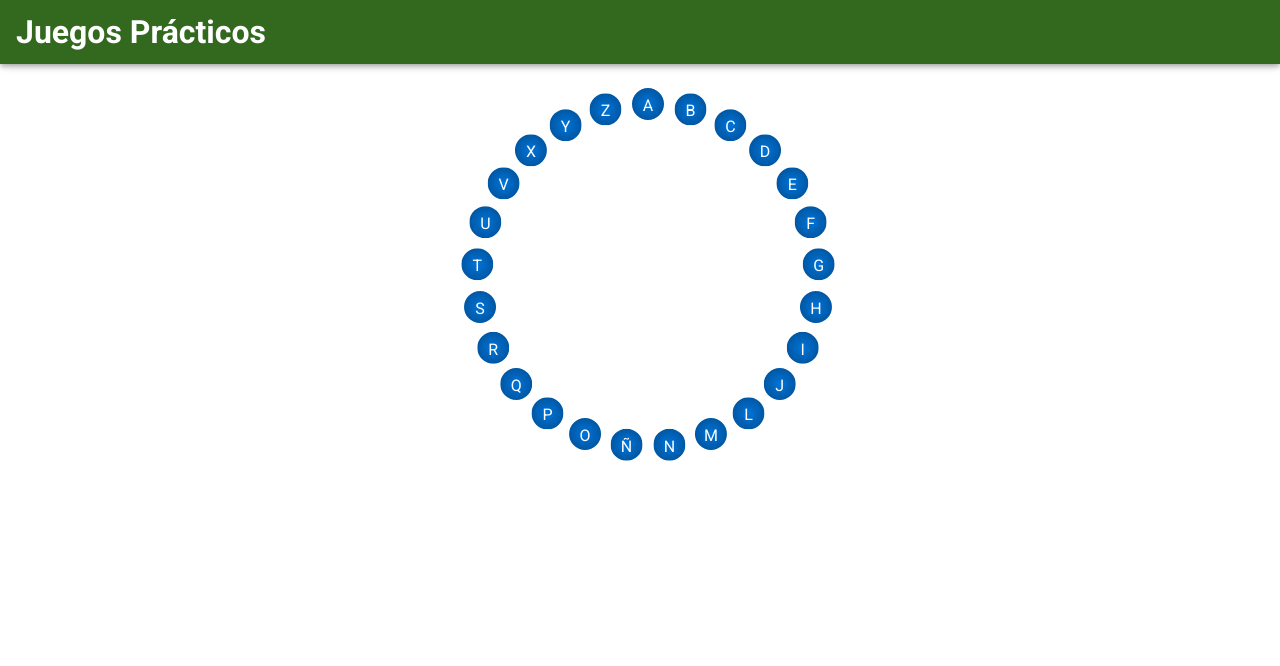
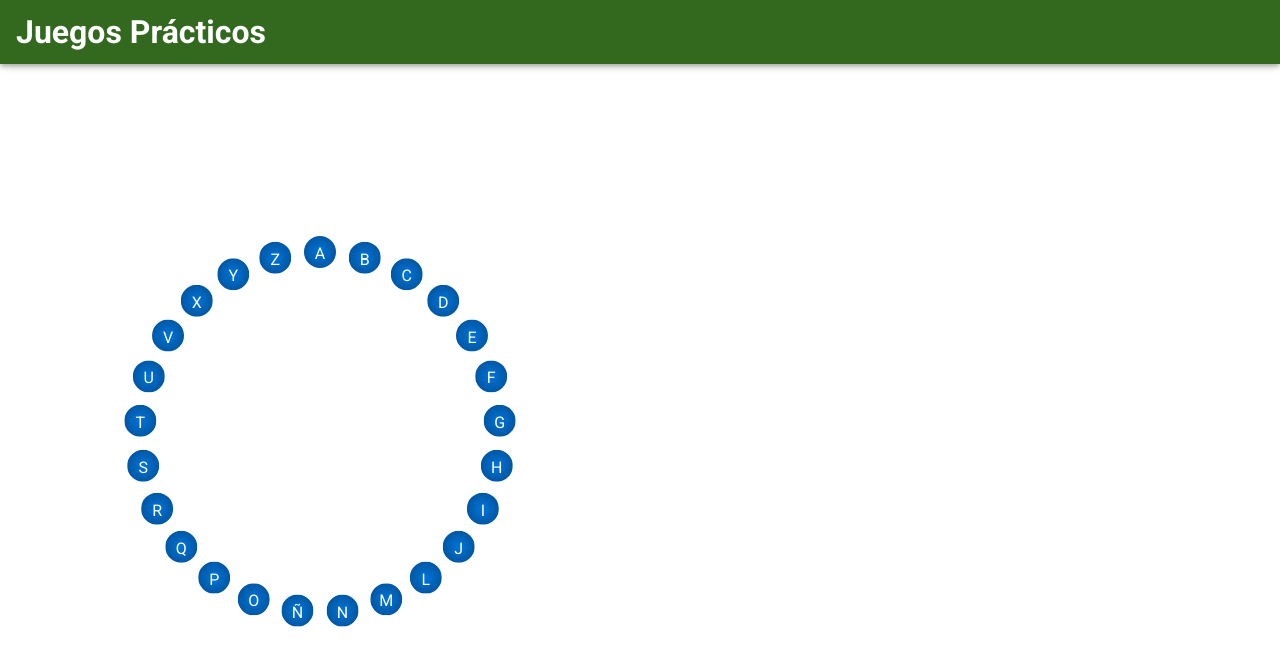
Before and after one commit to fasalgad/ruleta-palabras, a Vue app: page /r in a window 1280 px wide. Shown: the top 666 px of the page. Built offline with nearby package versions, Linux system fonts and the light colour scheme.

Commit message:
Con un poco mas de forma

```diff
--- a/src/components/Ingreso.vue
+++ b/src/components/Ingreso.vue
@@ -1,6 +1,8 @@
 <template>
   <v-container>
-     <div class="circle-container">
+    <v-row>
+      <v-col>
+        <div class="circle-container">
           <ul class="circle">
             <li
               v-for="(palabra, index) in palabras"
@@ -13,6 +15,74 @@
             </li>
           </ul>
         </div>
+      </v-col>
+      <span v-if="malas === 3">
+        <v-alert type="error">
+          Superaste el máximo de intentos bye bye!!!
+        </v-alert>
+      </span>
+      <v-col>
+        <v-card>
+          <v-card-title class="headline">Pregunta Aquí</v-card-title>
+          <center></center>
+        </v-card>
+        <v-row>
+          <v-form
+            ref="form"
+            v-model="valid"
+            :lazy-validation="lazy"
+            @submit.prevent="validate"
+          >
+            <v-text-field
+              v-model="termino"
+              :counter="10"
+              :rules="palRules"
+              label="Palabra"
+              required
+            ></v-text-field>
+
+            <v-btn
+              :disabled="!valid"
+              color="success"
+              class="mr-4"
+              @click="validate"
+            >
+              Aceptar
+            </v-btn>
+
+            <v-btn color="warning" class="mr-4" @click="saltar">
+              Siguiente
+            </v-btn>
+          </v-form>
+        </v-row>
+        <br />
+
+        <v-row>
+          <div>
+            <v-card>
+              <v-card-title class="headline"
+                >Término correspondiente:</v-card-title
+              >
+              <center>{{ actual }}</center>
+            </v-card>
+
+            <br />
+
+            <v-card>
+              <v-card-title class="headline">Número de correctas</v-card-title>
+              <center>{{ correctas }}</center>
+            </v-card>
+
+            <br />
+
+            <v-card>
+              <v-card-title class="headline">Número de errores:</v-card-title>
+              <center>{{ malas }}</center>
+            </v-card>
+          </div>
+        </v-row>
+      </v-col>
+    </v-row>
 
     <div class="light-blue lighten-5">
       <v-row>
@@ -41,65 +111,6 @@
               </v-list-item-group>
             </v-list>
           </v-card>
-        </v-col>
-
-        <v-col>
-          <v-form
-            ref="form"
-            v-model="valid"
-            :lazy-validation="lazy"
-            @submit.prevent="validate"
-          >
-            <v-text-field
-              v-model="termino"
-              :counter="10"
-              :rules="palRules"
-              label="Palabra"
-              required
-            ></v-text-field>
-
-            <v-btn
-              :disabled="!valid"
-              color="success"
-              class="mr-4"
-              @click="validate"
-            >
-              Aceptar
-            </v-btn>
-
-            <v-btn color="warning" class="mr-4" @click="saltar">
-              Siguiente
-            </v-btn>
-          </v-form>
-
-          <span v-if="malas === 3">
-            <v-alert type="error">
-              Superaste el máximo de intentos bye bye!!!
-            </v-alert>
-          </span>
-
-          <v-col>
-            <v-card>
-              <v-card-title class="headline"
-                >Término correspondiente:</v-card-title
-              >
-              <center>{{ actual }}</center>
-            </v-card>
-
-            <br />
-
-            <v-card>
-              <v-card-title class="headline">Número de correctas</v-card-title>
-              <center>{{ correctas }}</center>
-            </v-card>
-
-            <br />
-
-            <v-card>
-              <v-card-title class="headline">Número de errores:</v-card-title>
-              <center>{{ malas }}</center>
-            </v-card>
-          </v-col>
         </v-col>
       </v-row>
     </div>
@@ -146,7 +157,7 @@
             //Debe pasar a la siguiente letra
             console.log(this.palabraseleccionada.letra)
             this.palabraseleccionada.estilo = 'estilo-success'
-            this.item='item--success'
+            this.item = 'item--success'
 
             this.palabras.forEach(ele => {
               if (ele.letra == this.palabraseleccionada.letra) {
@@ -245,11 +256,6 @@
   color: rgb(255, 136, 0) !important;
 }
 
-.circle-container {
-  padding-top: 2em;
-  width: 100%;
-}
-
 .circle {
   position: relative;
   width: 22em;
@@ -270,79 +276,92 @@
   margin: -0.625em;
 }
 .circle > *:nth-of-type(1) {
-  transform: rotate(270deg) translate(10.6875em) rotate(-270deg);
+  transform: rotate(275.4deg) translate(10.6875em) rotate(-278.4deg);
 }
 .circle > *:nth-of-type(2) {
-  transform: rotate(284.4deg) translate(10.6875em) rotate(-284.4deg);
+  transform: rotate(292.3deg) translate(10.6875em) rotate(-291.3deg);
 }
 .circle > *:nth-of-type(3) {
-  transform: rotate(298.8deg) translate(10.6875em) rotate(-298.8deg);
+  transform: rotate(305.32deg) translate(10.6875em) rotate(-304.32deg);
 }
 .circle > *:nth-of-type(4) {
-  transform: rotate(313.2deg) translate(10.6875em) rotate(-313.2deg);
+  transform: rotate(318.28deg) translate(10.6875em) rotate(-317.28deg);
 }
 .circle > *:nth-of-type(5) {
-  transform: rotate(327.6deg) translate(10.6875em) rotate(-327.6deg);
+  transform: rotate(330.24deg) translate(10.6875em) rotate(-330.24deg);
 }
 .circle > *:nth-of-type(6) {
-  transform: rotate(342deg) translate(10.6875em) rotate(-342deg);
+  transform: rotate(343.2deg) translate(10.6875em) rotate(-343.2deg);
 }
 .circle > *:nth-of-type(7) {
-  transform: rotate(356.4deg) translate(10.6875em) rotate(-356.4deg);
+  transform: rotate(356.16deg) translate(10.6875em) rotate(-356.16deg);
 }
+
 .circle > *:nth-of-type(8) {
-  transform: rotate(370.8deg) translate(10.6875em) rotate(-370.8deg);
+  transform: rotate(369.12deg) translate(10.6875em) rotate(-369.12deg);
 }
+
 .circle > *:nth-of-type(9) {
-  transform: rotate(385.2deg) translate(10.6875em) rotate(-385.2deg);
+  transform: rotate(382.08deg) translate(10.6875em) rotate(-382.08deg);
 }
+
 .circle > *:nth-of-type(10) {
-  transform: rotate(399.6deg) translate(10.6875em) rotate(-399.6deg);
+  transform: rotate(395.04deg) translate(10.6875em) rotate(-395.04deg);
 }
+
 .circle > *:nth-of-type(11) {
-  transform: rotate(414deg) translate(10.6875em) rotate(-414deg);
+  transform: rotate(408deg) translate(10.6875em) rotate(-408deg);
 }
+
 .circle > *:nth-of-type(12) {
-  transform: rotate(428.4deg) translate(10.6875em) rotate(-428.4deg);
+  transform: rotate(420.96deg) translate(10.6875em) rotate(-420.96deg);
 }
+
 .circle > *:nth-of-type(13) {
-  transform: rotate(442.8deg) translate(10.6875em) rotate(-442.8deg);
+  transform: rotate(433.92deg) translate(10.6875em) rotate(-433.92deg);
 }
+
 .circle > *:nth-of-type(14) {
-  transform: rotate(457.2deg) translate(10.6875em) rotate(-457.2deg);
+  transform: rotate(446.88deg) translate(10.6875em) rotate(-446.88deg);
 }
 .circle > *:nth-of-type(15) {
-  transform: rotate(471.6deg) translate(10.6875em) rotate(-471.6deg);
+  transform: rotate(459.84deg) translate(10.6875em) rotate(-459.84deg);
 }
 .circle > *:nth-of-type(16) {
-  transform: rotate(486deg) translate(10.6875em) rotate(-486deg);
+  transform: rotate(472.8deg) translate(10.6875em) rotate(-472.8deg);
 }
 .circle > *:nth-of-type(17) {
-  transform: rotate(500.4deg) translate(10.6875em) rotate(-500.4deg);
+  transform: rotate(485.76deg) translate(10.6875em) rotate(-485.76deg);
 }
 .circle > *:nth-of-type(18) {
-  transform: rotate(514.8deg) translate(10.6875em) rotate(-514.8deg);
+  transform: rotate(498.72deg) translate(10.6875em) rotate(-498.72deg);
 }
 .circle > *:nth-of-type(19) {
-  transform: rotate(529.2deg) translate(10.6875em) rotate(-529.2deg);
+  transform: rotate(511.68deg) translate(10.6875em) rotate(-511.68deg);
 }
 .circle > *:nth-of-type(20) {
-  transform: rotate(543.6deg) translate(10.6875em) rotate(-543.6deg);
+  transform: rotate(524.54deg) translate(10.6875em) rotate(-524.54deg);
 }
 .circle > *:nth-of-type(21) {
-  transform: rotate(558deg) translate(10.6875em) rotate(-558deg);
+  transform: rotate(537.6deg) translate(10.6875em) rotate(-537.6deg);
 }
 .circle > *:nth-of-type(22) {
-  transform: rotate(572.4deg) translate(10.6875em) rotate(-572.4deg);
+  transform: rotate(550.56deg) translate(10.6875em) rotate(-550.56deg);
 }
 .circle > *:nth-of-type(23) {
-  transform: rotate(586.8deg) translate(10.6875em) rotate(-586.8deg);
+  transform: rotate(563.52deg) translate(10.6875em) rotate(-563.52deg);
 }
 .circle > *:nth-of-type(24) {
-  transform: rotate(601.2deg) translate(10.6875em) rotate(-601.2deg);
+  transform: rotate(576.48deg) translate(10.6875em) rotate(-576.48deg);
 }
 .circle > *:nth-of-type(25) {
-  transform: rotate(615.6deg) translate(10.6875em) rotate(-615.6deg);
+  transform: rotate(589.44deg) translate(10.6875em) rotate(-589.44deg);
+}
+.circle > *:nth-of-type(26) {
+  transform: rotate(602.4deg) translate(10.6875em) rotate(-602.4deg);
+}
+.circle > *:nth-of-type(27) {
+  transform: rotate(619.36deg) translate(10.6875em) rotate(-615.36deg);
 }
 
 .circle .items {
--- a/src/views/R.vue
+++ b/src/views/R.vue
@@ -1,6 +1,8 @@
 <template>
  	<div class="circle-container">
-    <div class="title-container"></div>
+			<div class="title-container">
+				<p class="title">PASAPALABRA</p>
+			</div>
 		    <ul class="circle">
 		        <li class="item">A</li>
 		        <li class="item">B</li>
@@ -31,16 +33,19 @@
 		</div>
 </template>
 <style scoped>
-.title-container {
-  position: absolute;
-  top: 25%;
-  left: 50%;
-  transform: translate(-50%, -25%);
-}
-.circle-container {
+..circle-container {
 	padding-top: 2em;
 	width: 100%;
 }
+@media (min-width: 54.75em) {
+	.circle-container {
+		position: relative;
+		width: 50%;
+		height: 100%;
+		padding-top: 0;
+	}
+}
+
 .circle {
 	position: relative;
 	width: 21.375em;
@@ -135,6 +140,105 @@
 .circle > *:nth-of-type(25) {
 	transform: rotate(615.6deg) translate(10.6875em) rotate(-615.6deg);
 }
+@media (min-width: 54.75em) {
+	.circle {
+		position: relative;
+		width: 22.5em;
+		height: 22.5em;
+		border-radius: 50%;
+		padding: 0;
+		list-style: none;
+		position: absolute;
+		top: 50%;
+		left: 50%;
+		margin: 0;
+		transform: translate(-50%, -50%);
+	}
+	.circle > * {
+		display: block;
+		position: absolute;
+		top: 50%;
+		left: 50%;
+		width: 2.25em;
+		height: 2.25em;
+		margin: -1.125em;
+	}
+	.circle > *:nth-of-type(1) {
+		transform: rotate(270deg) translate(11.25em) rotate(-270deg);
+	}
+	.circle > *:nth-of-type(2) {
+		transform: rotate(284.4deg) translate(11.25em) rotate(-284.4deg);
+	}
+	.circle > *:nth-of-type(3) {
+		transform: rotate(298.8deg) translate(11.25em) rotate(-298.8deg);
+	}
+	.circle > *:nth-of-type(4) {
+		transform: rotate(313.2deg) translate(11.25em) rotate(-313.2deg);
+	}
+	.circle > *:nth-of-type(5) {
+		transform: rotate(327.6deg) translate(11.25em) rotate(-327.6deg);
+	}
+	.circle > *:nth-of-type(6) {
+		transform: rotate(342deg) translate(11.25em) rotate(-342deg);
+	}
+	.circle > *:nth-of-type(7) {
+		transform: rotate(356.4deg) translate(11.25em) rotate(-356.4deg);
+	}
+	.circle > *:nth-of-type(8) {
+		transform: rotate(370.8deg) translate(11.25em) rotate(-370.8deg);
+	}
+	.circle > *:nth-of-type(9) {
+		transform: rotate(385.2deg) translate(11.25em) rotate(-385.2deg);
+	}
+	.circle > *:nth-of-type(10) {
+		transform: rotate(399.6deg) translate(11.25em) rotate(-399.6deg);
+	}
+	.circle > *:nth-of-type(11) {
+		transform: rotate(414deg) translate(11.25em) rotate(-414deg);
+	}
+	.circle > *:nth-of-type(12) {
+		transform: rotate(428.4deg) translate(11.25em) rotate(-428.4deg);
+	}
+	.circle > *:nth-of-type(13) {
+		transform: rotate(442.8deg) translate(11.25em) rotate(-442.8deg);
+	}
+	.circle > *:nth-of-type(14) {
+		transform: rotate(457.2deg) translate(11.25em) rotate(-457.2deg);
+	}
+	.circle > *:nth-of-type(15) {
+		transform: rotate(471.6deg) translate(11.25em) rotate(-471.6deg);
+	}
+	.circle > *:nth-of-type(16) {
+		transform: rotate(486deg) translate(11.25em) rotate(-486deg);
+	}
+	.circle > *:nth-of-type(17) {
+		transform: rotate(500.4deg) translate(11.25em) rotate(-500.4deg);
+	}
+	.circle > *:nth-of-type(18) {
+		transform: rotate(514.8deg) translate(11.25em) rotate(-514.8deg);
+	}
+	.circle > *:nth-of-type(19) {
+		transform: rotate(529.2deg) translate(11.25em) rotate(-529.2deg);
+	}
+	.circle > *:nth-of-type(20) {
+		transform: rotate(543.6deg) translate(11.25em) rotate(-543.6deg);
+	}
+	.circle > *:nth-of-type(21) {
+		transform: rotate(558deg) translate(11.25em) rotate(-558deg);
+	}
+	.circle > *:nth-of-type(22) {
+		transform: rotate(572.4deg) translate(11.25em) rotate(-572.4deg);
+	}
+	.circle > *:nth-of-type(23) {
+		transform: rotate(586.8deg) translate(11.25em) rotate(-586.8deg);
+	}
+	.circle > *:nth-of-type(24) {
+		transform: rotate(601.2deg) translate(11.25em) rotate(-601.2deg);
+	}
+	.circle > *:nth-of-type(25) {
+		transform: rotate(615.6deg) translate(11.25em) rotate(-615.6deg);
+	}
+}
 .circle .item {
 	display: block;
 	width: 2.25em;
@@ -155,6 +259,232 @@
 .circle .item--failure {
 	background-image: radial-gradient(circle, #b9121b, #8e001c);
 }
+
+.scoreboard {
+	margin: 0 0 1em 2em;
+	padding: 0;
+	list-style: none;
+}
+@media (min-width: 54.75em) {
+	.scoreboard {
+		position: absolute;
+		bottom: 0;
+		display: flex;
+		flex-direction: column;
+		align-items: center;
+	}
+}
+.scoreboard .timer {
+	display: block;
+	width: 2.8125em;
+	height: 2.8125em;
+	border: 2px solid #fff;
+	border-radius: 50%;
+	background-image: radial-gradient(circle, #0074d9, #004b8d);
+	color: #fff;
+	font-weight: 900;
+	line-height: 2.8125em;
+	text-align: center;
+	text-decoration: none;
+	cursor: default;
+}
+.scoreboard .score {
+	display: block;
+	width: 2.8125em;
+	height: 1.6875em;
+	margin-top: 0.5em;
+	border: 2px solid #fff;
+	background-image: radial-gradient(circle, #0074d9, #004b8d);
+	color: #fff;
+	font-weight: 900;
+	line-height: 1.6875em;
+	text-align: center;
+	text-decoration: none;
+	cursor: default;
+}
+
+.title-container {
+	position: absolute;
+	top: 25%;
+	left: 50%;
+	transform: translate(-50%, -25%);
+}
+@media (min-width: 54.75em) {
+	.title-container {
+		top: 50%;
+		margin: 0;
+		transform: translate(-50%, -50%);
+	}
+}
+.title-container .title {
+	display: none;
+}
+@media (min-width: 54.75em) {
+	.title-container .title {
+		color: #fff;
+		font-size: 2.5rem;
+		display: block;
+	}
+}
+
+/* Controls
+ * ----------------------------------------------------------------------------- */
+.controls-container {
+	padding: 2em 0;
+	width: 100%;
+}
+@media (min-width: 54.75em) {
+	.controls-container {
+		position: relative;
+		width: 50%;
+		height: 100%;
+		padding: 0;
+	}
+}
+.controls-container .icon-close {
+	position: absolute;
+	top: 20px;
+	right: 20px;
+	color: #d90000;
+	cursor: pointer;
+}
+.controls-container .btn {
+	display: inline-block;
+	padding: 0.25em 0.5em;
+	border: 2px solid #fff;
+	border-radius: 3px;
+	background-color: #0074d9;
+	color: #fff;
+	font-weight: 900;
+	line-height: 1.6875em;
+	text-align: center;
+	text-decoration: none;
+	text-transform: uppercase;
+	cursor: pointer;
+}
+.controls-container .btn:hover {
+	background-color: #004b8d;
+}
+.controls-container .btn--green {
+	background-color: #9ee379;
+}
+.controls-container .btn--green:hover {
+	background-color: #4caf50;
+}
+
+.ng-controls {
+	width: 80%;
+	max-width: none;
+	margin-left: auto;
+	margin-right: auto;
+}
+@media (min-width: 54.75em) {
+	.ng-controls {
+		position: absolute;
+		top: 50%;
+		left: 50%;
+		margin: 0;
+		transform: translate(-50%, -50%);
+	}
+}
+.ng-controls .btn {
+	margin-top: 1em;
+}
+.ng-controls h4 {
+	color: #fff;
+	text-transform: uppercase;
+}
+.ng-controls p {
+	color: #fff;
+	font-size: 0.9rem;
+	margin-left: auto;
+	margin-right: auto;
+	margin-top: 0;
+}
+
+.question-controls {
+	width: 80%;
+	max-width: none;
+	margin-left: auto;
+	margin-right: auto;
+}
+@media (min-width: 54.75em) {
+	.question-controls {
+		position: absolute;
+		top: 50%;
+		left: 50%;
+		margin: 0;
+		transform: translate(-50%, -50%);
+		width: 90%;
+	}
+}
+.question-controls input {
+	height: 45.75px;
+	border: 0;
+	border-radius: 3px;
+}
+.question-controls .definition {
+	margin-top: 0;
+	color: #fff;
+	font-size: 1rem;
+}
+.question-controls .hint {
+	color: #fff;
+	font-size: 1.75rem;
+}
+
+.pa-controls {
+	width: 80%;
+	max-width: none;
+	margin-left: auto;
+	margin-right: auto;
+}
+@media (min-width: 54.75em) {
+	.pa-controls {
+		position: absolute;
+		top: 50%;
+		left: 50%;
+		margin: 0;
+		transform: translate(-50%, -50%);
+		text-align: center;
+	}
+}
+.pa-controls .title {
+	margin-bottom: 0;
+	color: #fff;
+	font-size: 1.5rem;
+	text-transform: uppercase;
+}
+.pa-controls .subtitle {
+	margin-top: 0;
+	color: #fff;
+	text-transform: uppercase;
+}
+
+footer {
+	width: 50%;
+	height: 5vh;
+	margin: 0 auto;
+	text-align: center;
+}
+footer a,
+footer p {
+	color: #fff;
+	font-size: 0.875rem;
+	font-weight: 400;
+}
+footer a {
+	font-weight: 600;
+	text-decoration: none;
+}
+footer a:hover {
+	color: #f2f2f2;
+}
+footer i {
+	color: #d90000;
+}
+
+
 </style>
 
 v-for="(palabra, index) in palabras" :key="index" :style="estilo1"
```
Also changed, not shown: src/components/Temporizador.vue (+12 -12 lines). Lines whose indentation alone changed are shown as unchanged.
